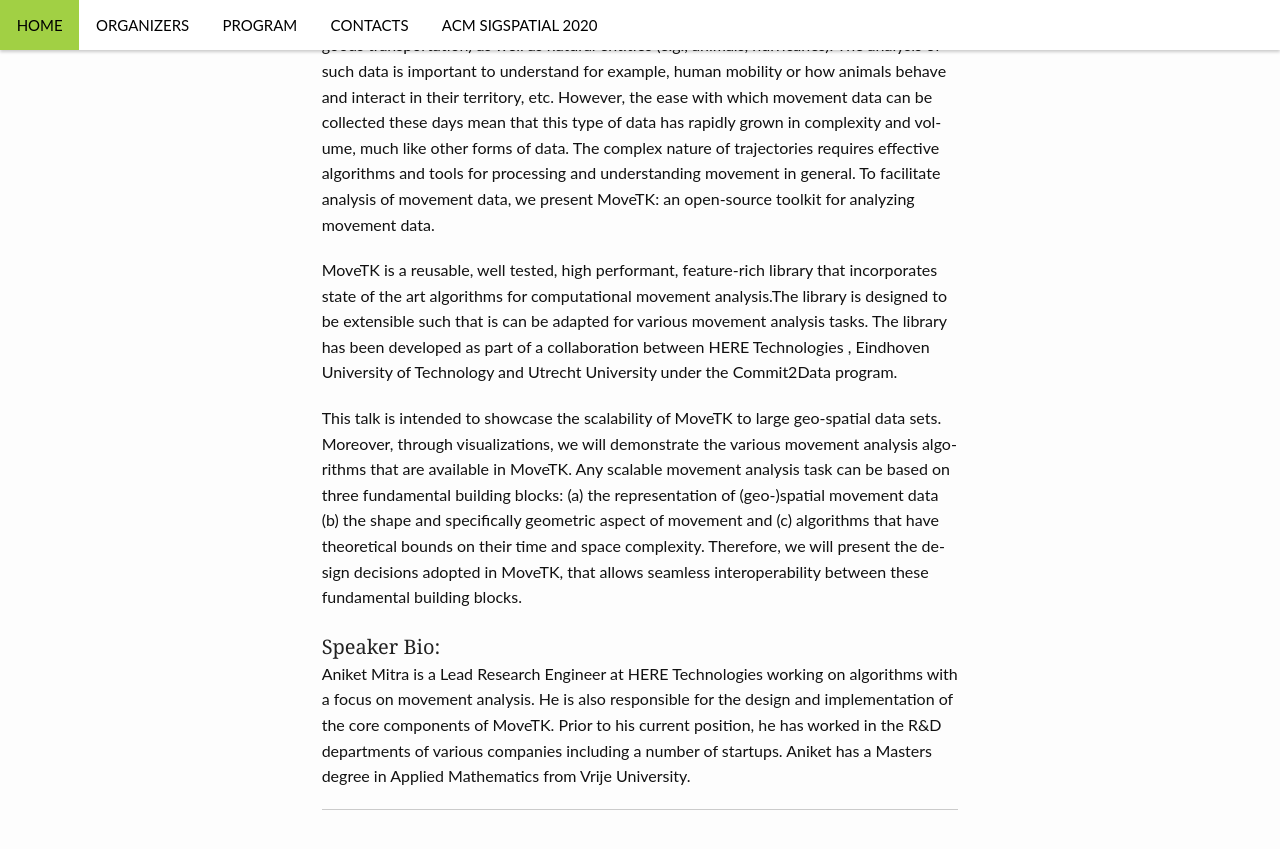
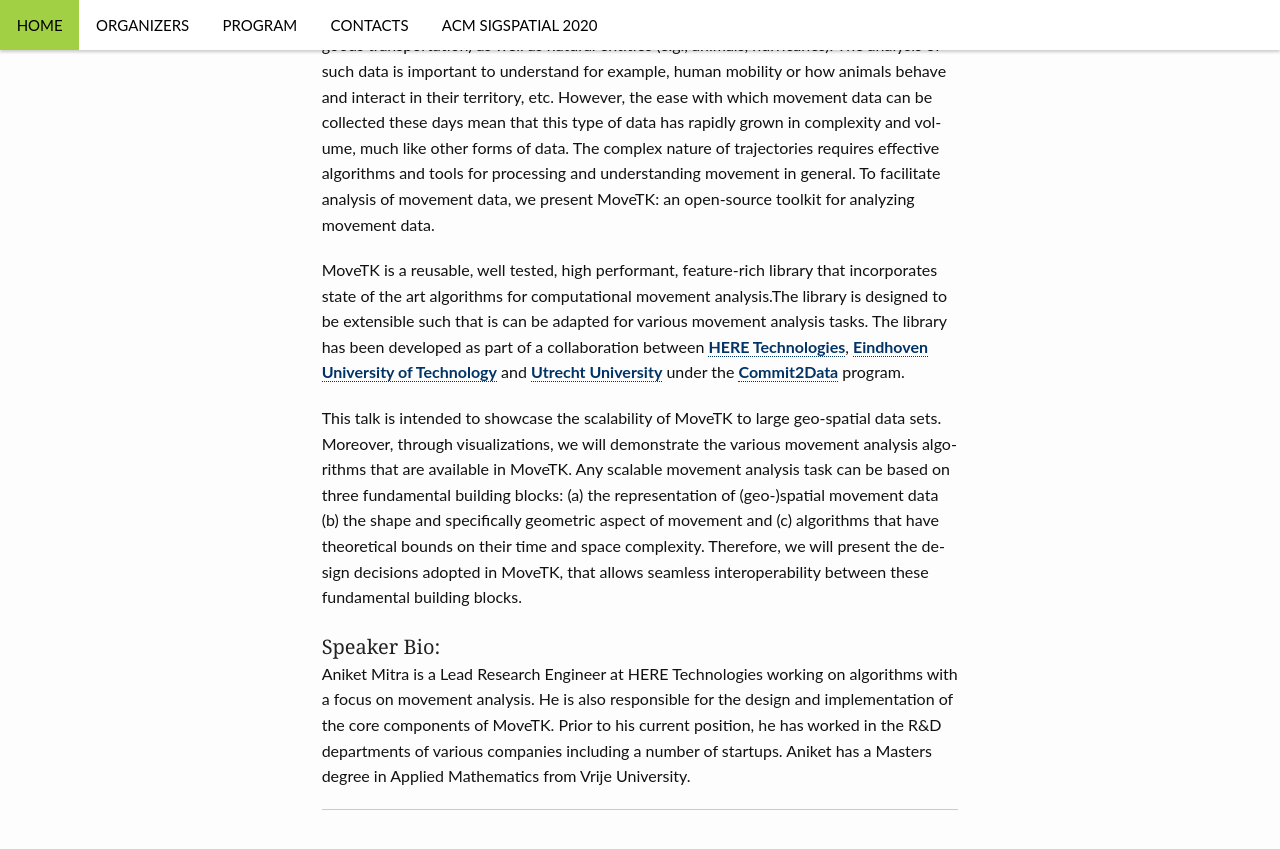
Before and after one commit to bigspatial2020/bigspatial2020.github.io, a Jekyll site: the page built from program/keynotes/index.md, in a window 1280 px wide and 900 px high, scrolled down 839 px. Shown: the top 849 px of the window. Built offline with Jekyll 4.4.1, drawn with Linux system fonts in a browser that asks for light colours; comment, search, counter and statistics services are not loaded; part of the change alters nothing that is shown.

```diff
--- a/program/keynotes/index.md
+++ b/program/keynotes/index.md
@@ -36,7 +36,7 @@ Movement data is (geo-)spatial in nature, wherein the location of objects over t
 
 Trajectories can be used to model movement of humans (e.g., people, vehicles, flights, goods transportation) as well as natural entities (e.g., animals, hurricanes). The analysis of such data is important to understand for example, human mobility or how animals behave and interact in their territory, etc. However, the ease with which movement data can be collected these days mean that this type of data has rapidly grown in complexity and volume, much like other forms of data. The complex nature of trajectories requires effective algorithms and tools for processing and understanding movement in general. To facilitate analysis of movement data, we present MoveTK: an open-source toolkit for analyzing movement data.
 
-MoveTK is a reusable, well tested, high performant, feature-rich library that incorporates state of the art algorithms for computational movement analysis.The library is designed to be extensible such that is can be adapted for various movement analysis tasks. The library has been developed as part of a collaboration between HERE Technologies , Eindhoven University of Technology and Utrecht University under the Commit2Data program.
+MoveTK is a reusable, well tested, high performant, feature-rich library that incorporates state of the art algorithms for computational movement analysis.The library is designed to be extensible such that is can be adapted for various movement analysis tasks. The library has been developed as part of a collaboration between [HERE Technologies](https://www.here.com/), [Eindhoven University of Technology](https://alga.win.tue.nl/) and [Utrecht University](https://www.uu.nl/en/research/algorithms/geometric-computing) under the [Commit2Data](https://commit2data.nl/en/commit2data-program/data-handling/data-science-voor-veranderende-data-2/analysis-and-visualization-of-heterogeneous-spatio-temporal-data) program.
 
 This talk is intended to showcase the scalability of MoveTK to large geo-spatial data sets. Moreover, through visualizations, we will demonstrate the various movement analysis algorithms that are available in MoveTK. Any scalable movement analysis task can be based on three fundamental building blocks: (a) the representation of (geo-)spatial movement data (b) the shape and specifically geometric aspect of movement and (c) algorithms that have theoretical bounds on their time and space complexity. Therefore, we will present the design decisions adopted in MoveTK, that allows seamless interoperability between these fundamental building blocks.
 
```
